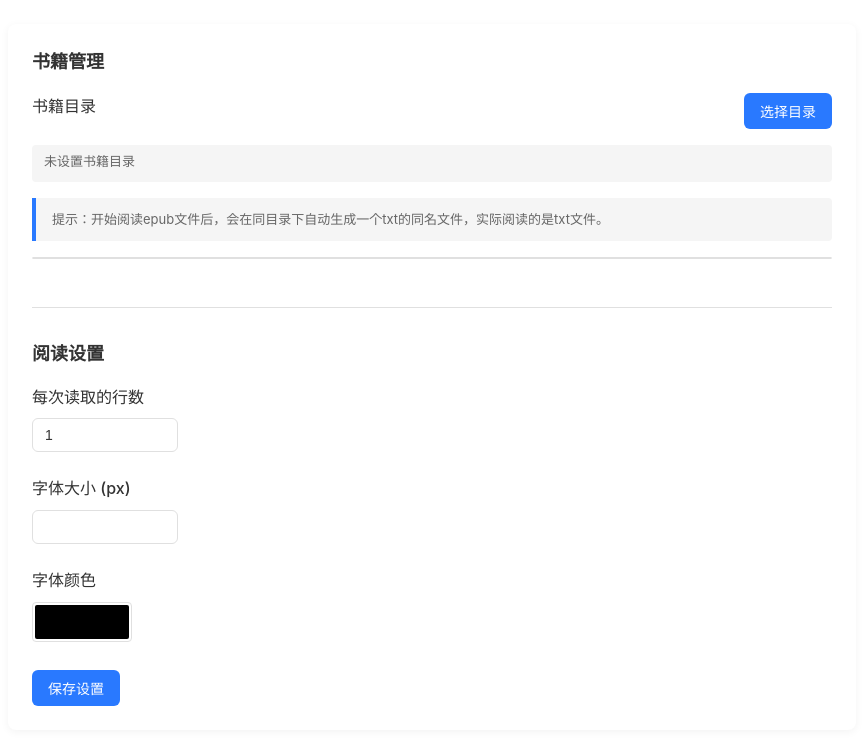
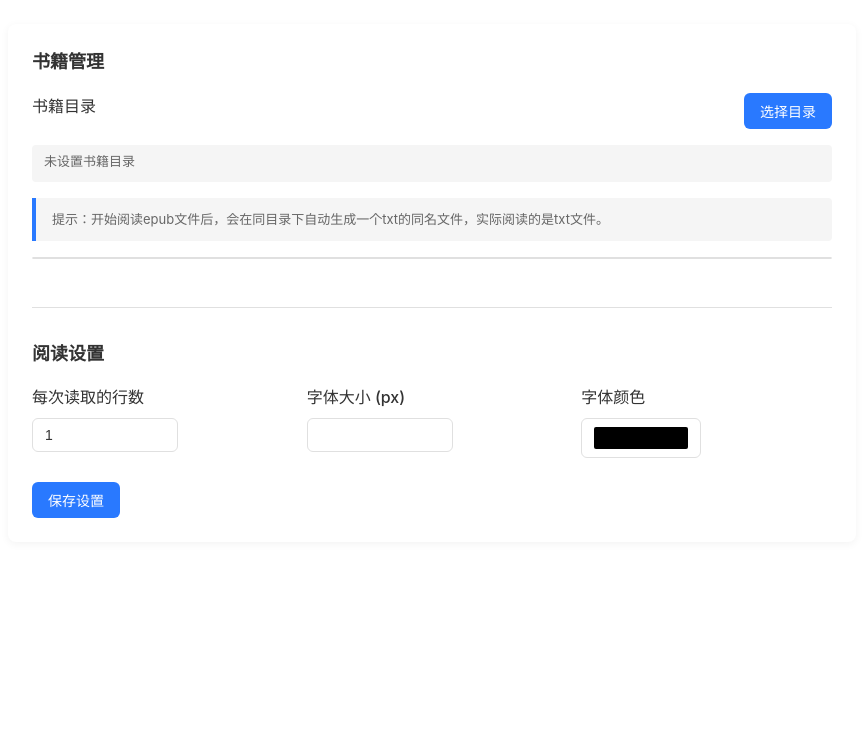
Before and after one commit to tong822218/workchill-reader-vscode-extensions, a website: page src/webview/index.html in a window 1280 px wide. Shown: the whole page, without its empty margins (208-1071 px from the left). Drawn offline with Linux system fonts and the light colour scheme.

Commit message:
完善readme

```diff
--- a/reading-progress.json
+++ b/reading-progress.json
@@ -15,8 +15,8 @@
     "totalLines": 49353
   },
   "/Users/litt/Desktop/十日终焉.txt": {
-    "currentLine": 540,
-    "timestamp": 1736579302043,
+    "currentLine": 555,
+    "timestamp": 1736581502900,
     "totalLines": 49353
   }
 }
--- a/src/webview/index.html
+++ b/src/webview/index.html
@@ -261,7 +261,8 @@
     }
 
     .color-picker {
-      width: 100px;
+      width: 100%;
+      max-width: 120px;
       height: 40px;
       padding: 2px;
       border: 1px solid var(--border-color);
@@ -276,6 +277,52 @@
     .color-picker::-webkit-color-swatch {
       border: none;
       border-radius: 2px;
+    }
+
+    /* 添加网格布局样式 */
+    .settings-grid {
+      display: grid;
+      grid-template-columns: repeat(3, 1fr);
+      gap: 24px;
+      margin-bottom: 24px;
+    }
+
+    /* 调整表单组样式 */
+    .settings-grid .form-group {
+      margin-bottom: 0;
+    }
+
+    /* 响应式布局 */
+    @media (max-width: 600px) {
+      .settings-grid {
+        grid-template-columns: 1fr;
+        gap: 16px;
+      }
+    }
+
+    /* 调整输入框样式 */
+    input[type="number"],
+    input[type="color"] {
+      width: 100%;
+      max-width: 120px;
+      padding: 8px 12px;
+      border: 1px solid var(--border-color);
+      border-radius: 6px;
+      font-size: 14px;
+      transition: all 0.2s;
+      background: var(--bg-primary);
+      color: var(--text-primary);
+    }
+
+    /* 调整颜色选择器样式 */
+    .color-picker {
+      width: 100%;
+      max-width: 120px;
+      height: 40px;
+      padding: 2px;
+      border: 1px solid var(--border-color);
+      border-radius: 4px;
+      background: var(--bg-primary);
     }
   </style>
 </head>
@@ -298,6 +345,7 @@
 
     <div class="section">
       <div class="section-title">阅读设置</div>
+      <div class="settings-grid">
         <div class="form-group">
           <label for="lines-per-page">每次读取的行数</label>
           <input type="number" id="lines-per-page" min="1" value="1">
@@ -309,6 +357,7 @@
         <div class="form-group">
           <label for="font-color">字体颜色</label>
           <input type="color" id="font-color" class="input color-picker">
+        </div>
       </div>
       <button id="save-settings" class="btn-primary">保存设置</button>
     </div>
```
Also changed, not shown: package.json (+7 -1 lines), README.md, image.png (added), images/reading.png (added), images/reading2.png (added), images/settings.png (added). Lines whose indentation alone changed are shown as unchanged.
